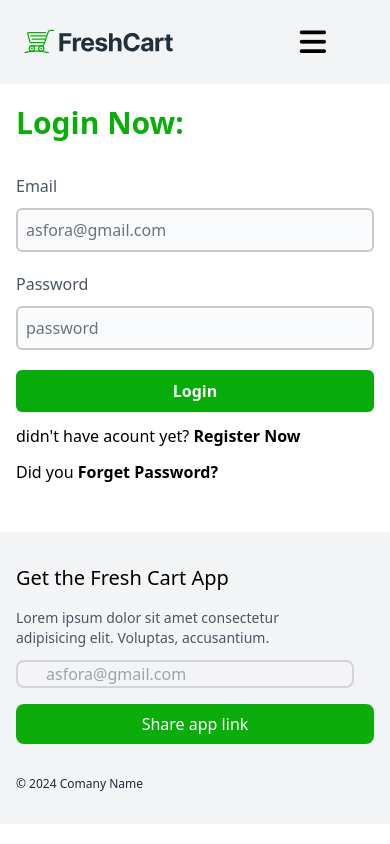
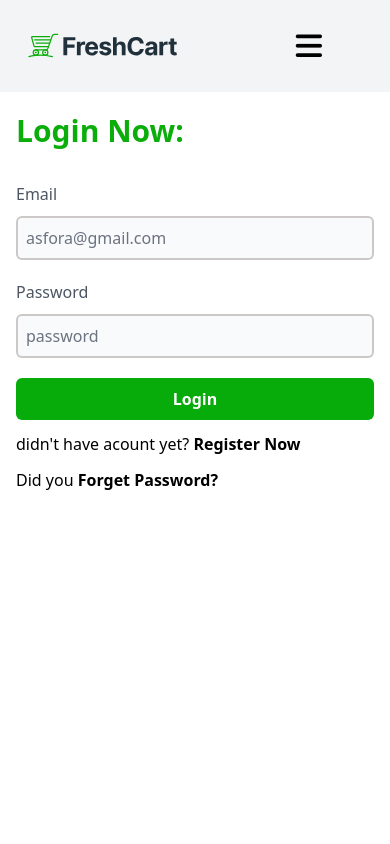
Before and after one commit to asfora1928/ecommerce, a React (Vite) app: page /login in a window 390 px wide. Shown: the top 844 px of the page. Built offline with nearby package versions, Linux system fonts and the light colour scheme; no server answers.

Commit message:
sec commit

```diff
--- a/index.html
+++ b/index.html
@@ -5,7 +5,7 @@
     <meta name="viewport" content="width=device-width, initial-scale=1.0" />
     <title>eCommerce</title>
   </head>
-  <body class="relative">
+  <body>
     <div id="root"></div>
 
 
--- a/src/components/Login/Login.jsx
+++ b/src/components/Login/Login.jsx
@@ -51,8 +51,8 @@ export default function Login() {
 
   return (
     <>
-      <section className="bg-white mb-7 h-full min-h-full">
-        <div className="grid grid-cols-1 ">
+      <section className="bg-white mb-7 h-full min-h-full ">
+        <div className="grid grid-cols-1 md:h-full h-screen min-h-full">
           <div className=" px-4  bg-white sm:px-6 lg:px-8 py-5 xl:w-full xl:max-w-xl 2xl:max-w-md xl:mx-auto ">
             {apiError ? (
               <div className="p-4 mb-4 text-sm text-red-800 bg-red-200 rounded-md">
--- a/src/components/Navbar/Navbar.jsx
+++ b/src/components/Navbar/Navbar.jsx
@@ -22,7 +22,7 @@ export default function Navbar() {
 
   return (
     <>
-      <header className="bg-gray-100 p-6 lg:fixed top-0 left-0 right-0 z-50 static ">
+      <header className="bg-gray-100 p-7 lg:fixed top-0 left-0 right-0 z-50 static ">
         <nav className="flex justify-between items-center container mx-auto">
           <div>
             <Link to="/">
```
